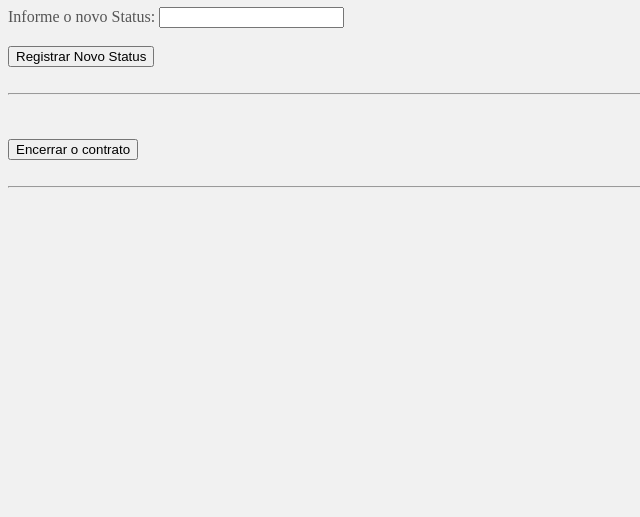
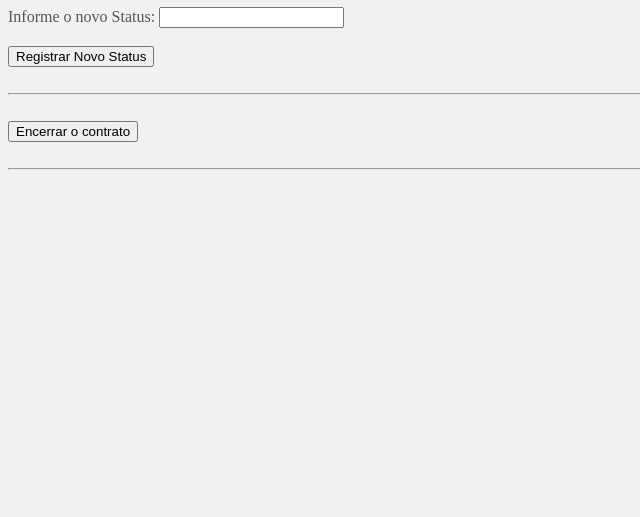
Before and after one commit to antoniocrorusso/segurohtml, a plain HTML site: page index.html in a window 1280 px wide. Shown: the part 283-800 px from the top of the page, without its empty margins (0-640 px from the left). Drawn offline with Linux system fonts and the light colour scheme; a script that the page names is missing.

Commit message:
Add files via upload

```diff
--- a/index.html
+++ b/index.html
@@ -34,9 +34,6 @@
     </form>
     <form action="#" method="get" id="frmEncerrar" name="frmEncerrar" onsubmit="finalizaContrato(); return false;">
         <div>
-            &nbsp;
-        </div>
-        <div>
             <button type="submit">Encerrar o contrato</button>
         </div>
         <div><br><hr></div>
```
